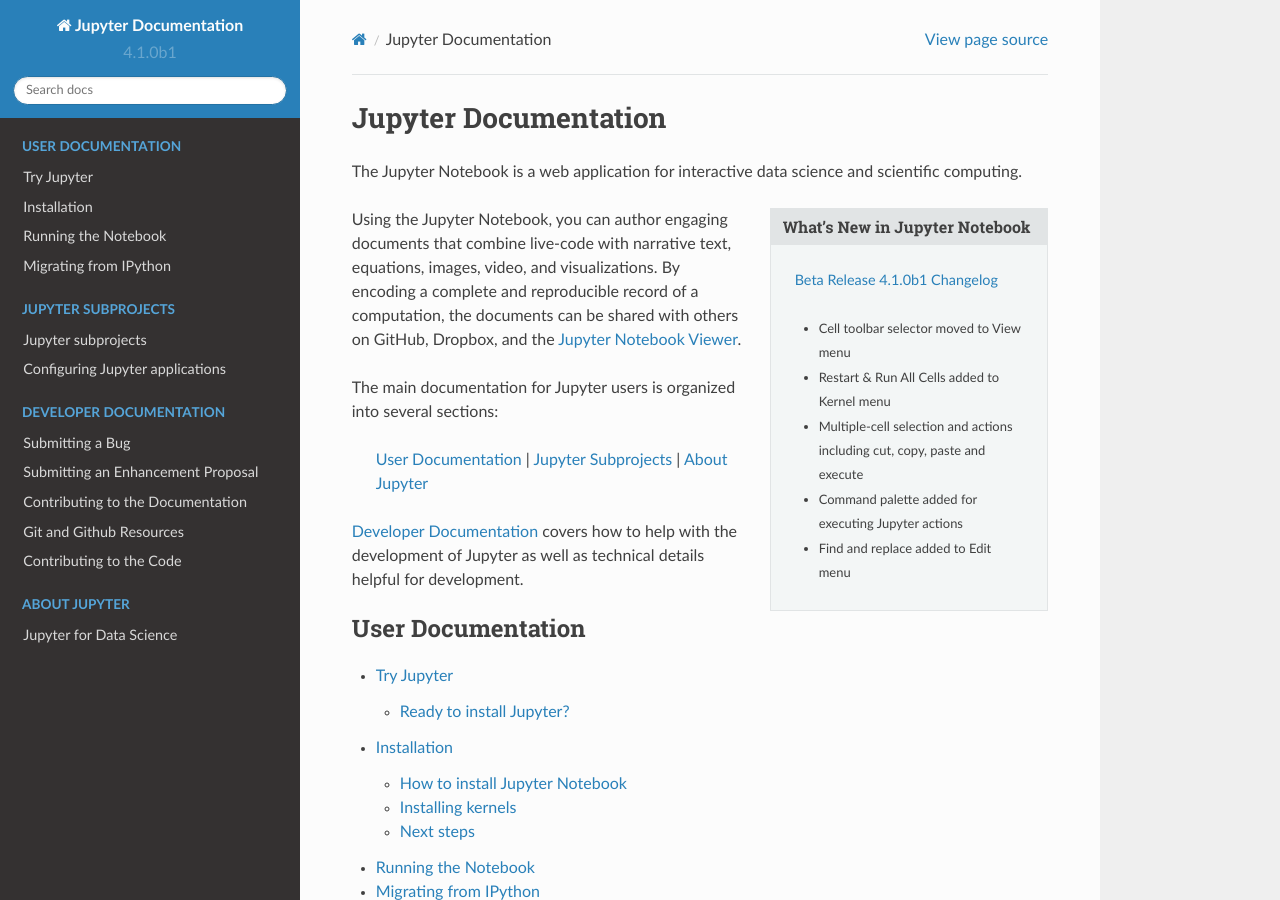
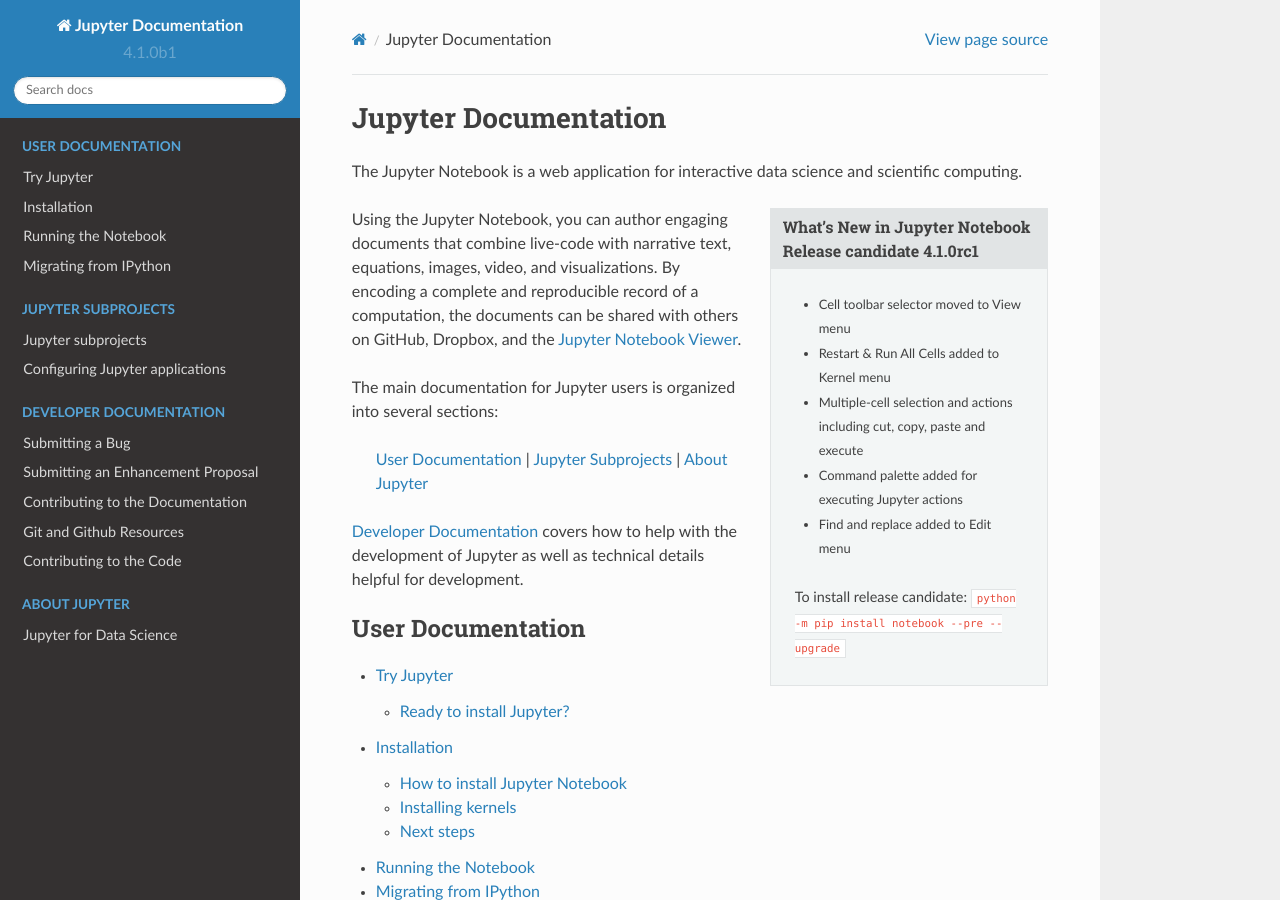
Before and after one commit to jupyter/jupyter, a Sphinx documentation site: the page built from docs/source/index.rst, in a window 1280 px wide and 900 px high. Built offline with Sphinx 7.4.7 and the Read the Docs theme 2.0.0, drawn with Linux system fonts in a browser that asks for light colours; pages that are not in the unit, such as notebooks, are missing from menus.

Commit message:
Update for 4.1.0rc1

```diff
--- a/docs/source/index.rst
+++ b/docs/source/index.rst
@@ -9,13 +9,16 @@
 scientific computing.
 
 .. sidebar:: What's New in Jupyter Notebook
-   :subtitle: `Beta Release 4.1.0b1 Changelog <https://jupyter-notebook.readthedocs.org/en/latest/changelog.html#id1>`_
+   **Release candidate 4.1.0rc1**
 
    - Cell toolbar selector moved to View menu
    - Restart & Run All Cells added to Kernel menu
    - Multiple-cell selection and actions including cut, copy, paste and execute
    - Command palette added for executing Jupyter actions
    - Find and replace added to Edit menu
+
+   To install release candidate:
+   ``python -m pip install notebook --pre --upgrade``
 
 Using the Jupyter Notebook, you can author engaging
 documents that combine live-code with narrative text, equations, images, video,
```
